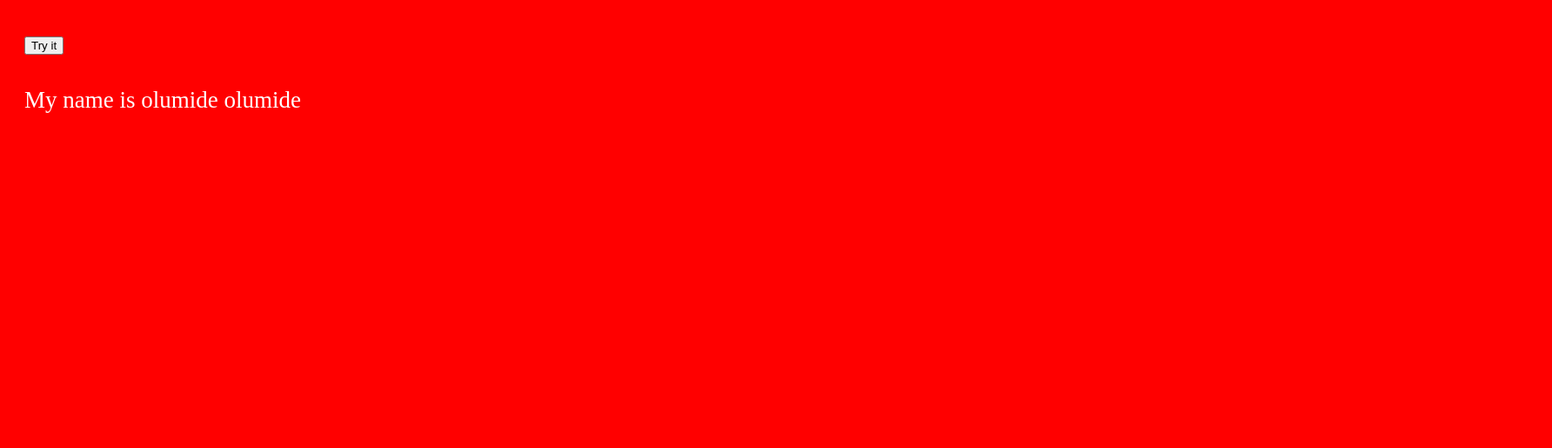
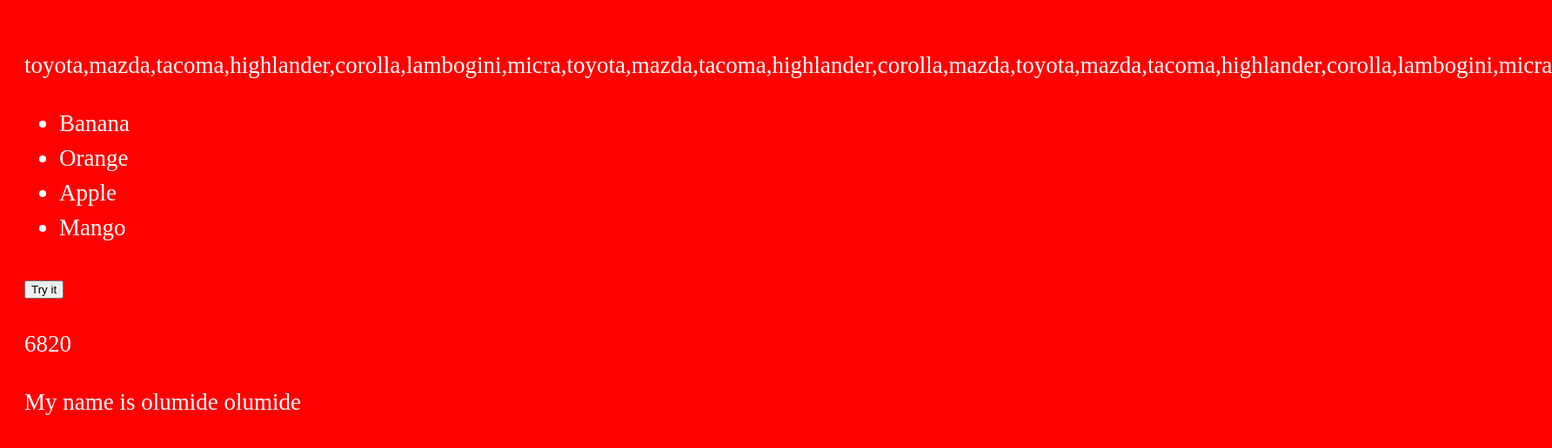
Before and after one commit to adeosunl/javaassignment, a plain HTML site: page index.html in a window 1280 px wide. Shown: the whole page at 87% size, 1784 px wide, since content can reach past the window. Drawn offline with Linux system fonts and the light colour scheme.

Commit message:
todat commit

```diff
--- a/index.html
+++ b/index.html
@@ -16,15 +16,15 @@
 <p id="num4"></p>
 <p id="information"></p>
 <p id="car"></p>
-<p id="number"></p>
 <p id="demo"></p>
 <p id="myFunc"></p>
 <p id="demose"></p>
 <p id="va"></p> -->
-
-
-
+<p id="model"></p>
+<p id="mode"></p>
+<p id="differ"></p>
 <button id="BTN">Try it</button>
+<p id="number"></p>
 
 <p id="demos">My name is olumide olumide</p>
 
@@ -54,10 +54,10 @@
 -->
 <!--
 1.    create an array of cars,the names of the cars should be 20
-2.    create a function that ones they click on the button is going to splice one car
-3.    create a function that ones they click on the button it should slice out the cars array to show 10
-4.    create a new array food loop through the stuff
-5.    use an arithemetic operator to some up 2 numbers and the answer should be 3410
+2.    create a function that ones they click on the button it should slice out the cars array to show 10
+3.    create a new array food loop through the stuff
+4.    use an arithemetic operator to some up 2 numbers and the answer should be 3410 index of,filtrer,last index of,map,someindex of,filtrer,last index of,map,some
+index of,filtrer,last index of,map,some
 -->
 <script src="main.js"></script>
 </body>
--- a/main.js
+++ b/main.js
@@ -140,3 +140,53 @@ let allText = firstText.concat("", secondText, lastText);
 
 console.log(allText);
 */
+
+let car = [
+  "toyota",
+  "mazda",
+  "tacoma",
+  "highlander",
+  "corolla",
+  "lambogini",
+  "micra",
+  "toyota",
+  "mazda",
+  "tacoma",
+  "highlander",
+  "corolla",
+  "mazda",
+  "toyota",
+  "mazda",
+  "tacoma",
+  "highlander",
+  "corolla",
+  "lambogini",
+  "micra",
+];
+const d = new Date()
+
+const newCars = car.slice(0, 10);
+
+BTN.addEventListener("click", function () {
+  document.getElementById("model").innerHTML = d;
+});
+
+document.getElementById("model").innerHTML = car;
+
+let fruits, text, fLen, i;
+fruits = ["Banana", "Orange", "Apple", "Mango"];
+fLen = fruits.length;
+
+text = "<ul>";
+for (i = 0; i < fLen; i++) {
+  text += "<li>" + fruits[i] + "</li>";
+}
+text += "</ul>";
+document.getElementById("mode").innerHTML = text;
+
+console.log(text);
+
+let number = (3000 + 410) * 2;
+
+document.getElementById("number").innerHTML = number;
+console.log(number);
--- a/style.css
+++ b/style.css
@@ -1,7 +1,7 @@
 body{
     background-color:red;
     color: white;
-    width: 80%;
+    width: 100%;
     line-height: 40px;
     padding: 20px;
     font-size: 27px;
```
